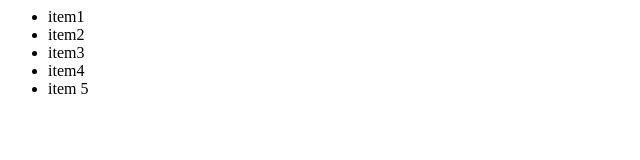
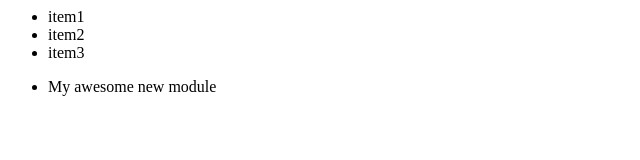
Before and after one commit to enjiistanbouli/newGitTest2, a plain HTML site: page index.html in a window 1280 px wide. Shown: the whole page, without its empty margins (0-640 px from the left). Drawn offline with Linux system fonts and the light colour scheme.

Commit message:
added new modular

```diff
--- a/index.html
+++ b/index.html
@@ -6,11 +6,16 @@
 				<li>item1 </li>
 				<li>item2 </li>
 				<li>item3 </li>
-				<li>item4 </li>
-				<li>item 5 </li>
 			</ul>
 
 		</module-one>
+
+		<module-two>
+			<ul>
+				<li>My awesome new module</li>
+
+			</ul>
+		</module-two>
 
 
 
```
